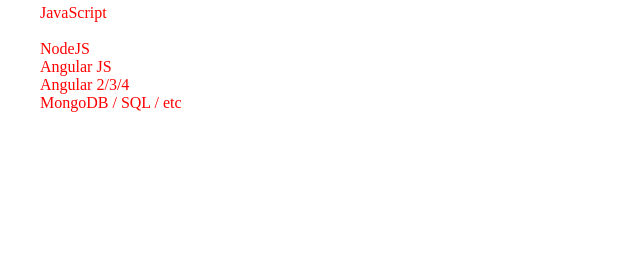
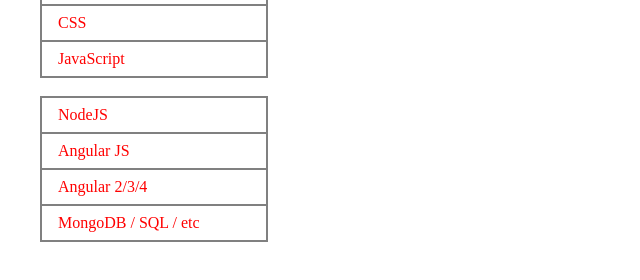
Before and after one commit to saynotoid/saynotoid.github.io, a plain HTML site: page index.html in a window 1280 px wide. Shown: the part 118-398 px from the top of the page, without its empty margins (0-640 px from the left). Drawn offline with Linux system fonts and the light colour scheme.

Commit message:
cheeking around with hover cursor 'loading'

```diff
--- a/main.scss
+++ b/main.scss
@@ -9,13 +9,23 @@
 @mixin hoverYo {
     transition: ease-in-out 1s;
     &:hover {
-        font-size: 4rem;
         color: blue;
         transition: ease-in-out 0.5s;
     }
 }
 
+ul {
+    display: inline-block;
+}
+
 li {
     color: $color;
+    border: 2px solid gray;
+    width: 12rem;
+    padding: .5rem 1rem;
+    cursor: wait;
+    & + li{
+        border-top: none;
+    }
     @include hoverYo();
 }
```
Also changed, not shown: main.css, 1 other file.
